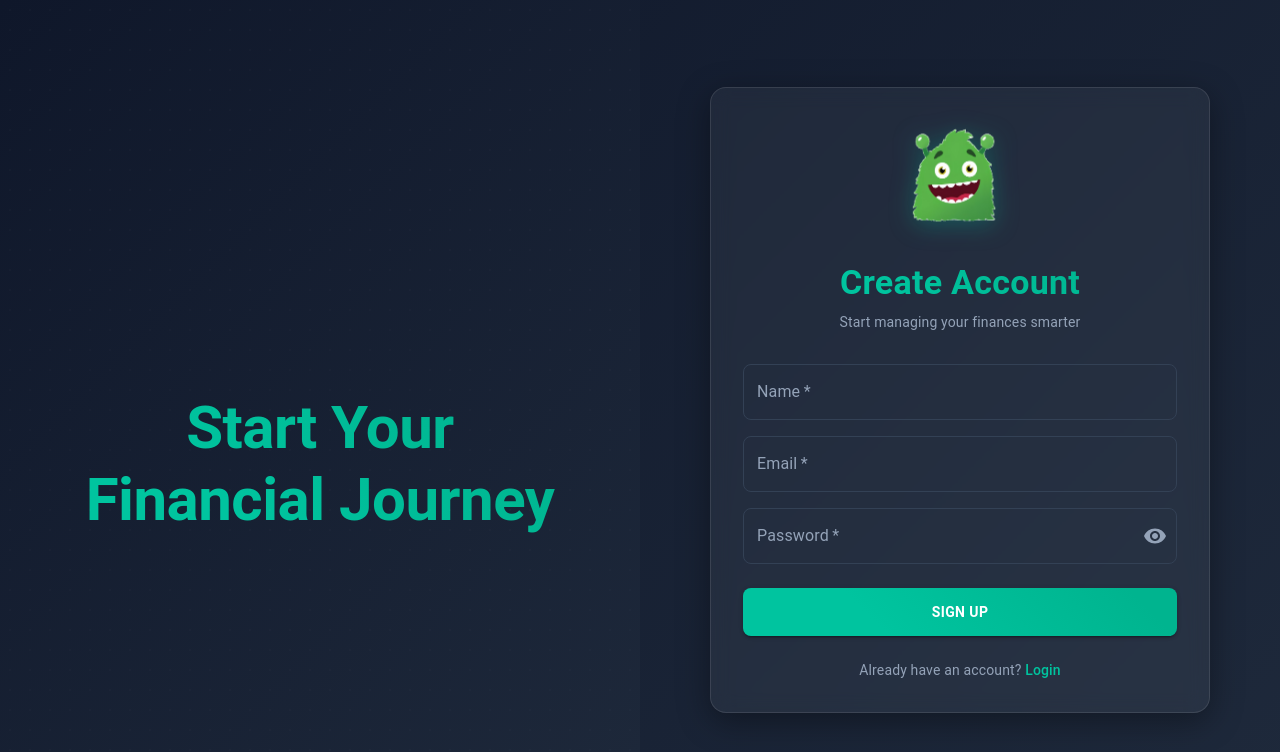
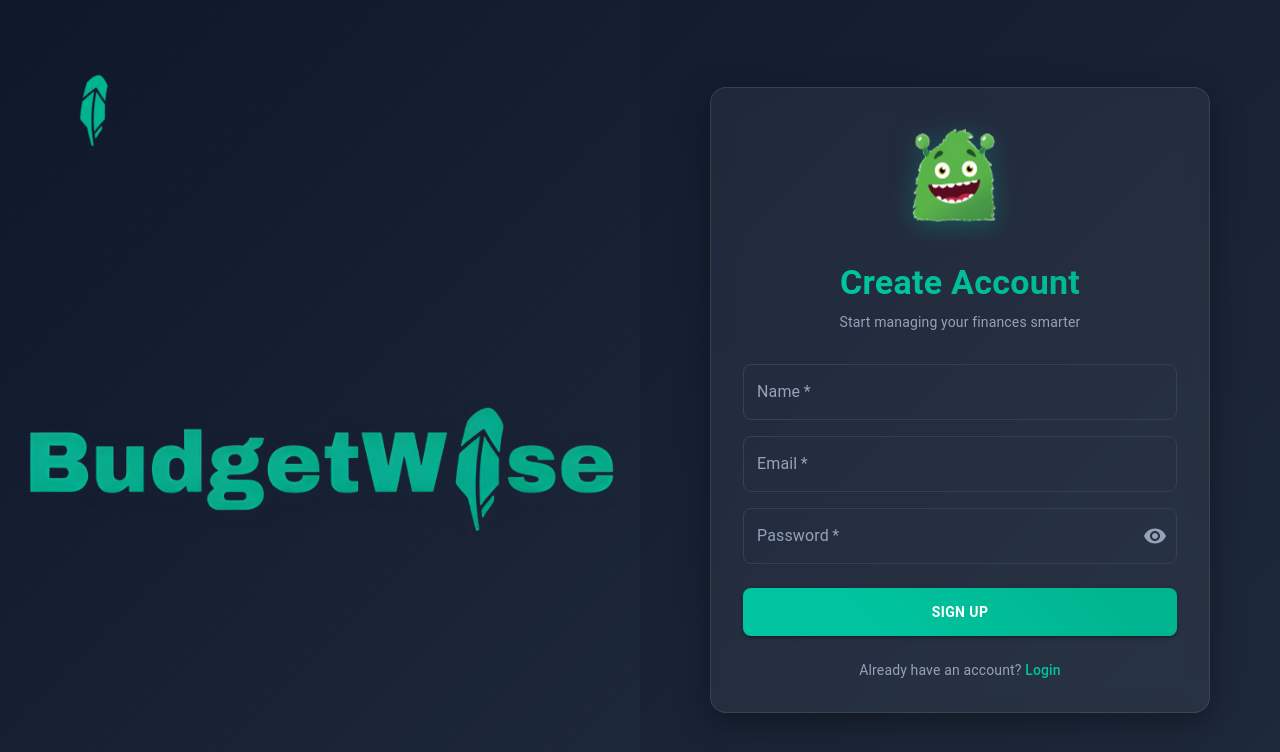
Before and after one commit to WanderingWalnut/SENG401-Final-Project, a React (Vite) app in the folder frontend/BudgetWise/: page /signup in a window 1280 px wide. Shown: the top 752 px of the page. Built offline with nearby package versions, Linux system fonts and the light colour scheme.

Commit message:
added logos

```diff
--- a/frontend/BudgetWise/src/pages/LoginPage.tsx
+++ b/frontend/BudgetWise/src/pages/LoginPage.tsx
@@ -18,6 +18,8 @@ import { useNavigate } from "react-router-dom";
 import { motion } from "framer-motion";
 import { Visibility, VisibilityOff } from "@mui/icons-material";
 import Monster from "../assets/monster.png";
+import Logo from "../assets/logo.svg";
+import LogoText from "../assets/logoText.png";
 
 const Login = () => {
   const [formData, setFormData] = useState({
@@ -77,6 +79,37 @@ const Login = () => {
         color: "#E2E8F0",
       }}
     >
+      {/* Clickable Logo */}
+      <Box
+        sx={{
+          position: "absolute",
+          top: 20,
+          left: 20,
+          cursor: "pointer",
+          zIndex: 1000,
+          opacity: 1,
+          transition: "opacity 0.2s ease-in-out, transform 0.2s ease-in-out",
+          transform: "rotate(-30deg)",
+          width: 150,
+          height: "auto",
+          "&:hover": {
+            transform: "rotate(-30deg) scale(1.1)",
+          },
+        }}
+        onClick={() => navigate("/")}
+      >
+        <img
+          src={Logo}
+          alt="Logo"
+          style={{
+            width: "90%",
+            height: "auto",
+            display: "block",
+            pointerEvents: "auto",
+          }}
+        />
+      </Box>
+
       {/* Left Side - Graphic Section (Desktop only) */}
       {!isSmallScreen && (
         <Grid
@@ -110,19 +143,14 @@ const Login = () => {
               p: 8,
             }}
           >
-            <Typography
-              variant="h2"
-              sx={{
-                fontWeight: 700,
-                background: "linear-gradient(45deg, #00C49F 30%, #00b48f 90%)",
-                WebkitBackgroundClip: "text",
-                WebkitTextFillColor: "transparent",
-                textAlign: "center",
-                lineHeight: 1.2,
+            <img
+              src={LogoText}
+              alt="Logo Text"
+              style={{
+                width: "1500px", // Adjust width to fit well
+                height: "auto", // Maintains aspect ratio
               }}
-            >
-              Logo goes here
-            </Typography>
+            />
           </Box>
         </Grid>
       )}
--- a/frontend/BudgetWise/src/pages/SignUpPage.tsx
+++ b/frontend/BudgetWise/src/pages/SignUpPage.tsx
@@ -18,6 +18,8 @@ import { useNavigate } from "react-router-dom";
 import { motion } from "framer-motion";
 import { Visibility, VisibilityOff } from "@mui/icons-material";
 import Monster from "../assets/monster.png";
+import Logo from "../assets/logo.svg";
+import LogoText from "../assets/logoText.png";
 
 const SignUp = () => {
   const [formData, setFormData] = useState({
@@ -78,6 +80,37 @@ const SignUp = () => {
         color: "#E2E8F0",
       }}
     >
+      {/* Clickable Logo */}
+      <Box
+        sx={{
+          position: "absolute",
+          top: 20,
+          left: 20,
+          cursor: "pointer",
+          zIndex: 1000,
+          opacity: 1,
+          transition: "opacity 0.2s ease-in-out, transform 0.2s ease-in-out",
+          transform: "rotate(-30deg)",
+          width: 150,
+          height: "auto",
+          "&:hover": {
+            transform: "rotate(-30deg) scale(1.1)",
+          },
+        }}
+        onClick={() => navigate("/")}
+      >
+        <img
+          src={Logo}
+          alt="Logo"
+          style={{
+            width: "90%",
+            height: "auto",
+            display: "block",
+            pointerEvents: "auto",
+          }}
+        />
+      </Box>
+
       {/* Left Side - Graphic Section (Desktop only) */}
       {!isSmallScreen && (
         <Grid
@@ -111,19 +144,14 @@ const SignUp = () => {
               p: 8,
             }}
           >
-            <Typography
-              variant="h2"
-              sx={{
-                fontWeight: 700,
-                background: "linear-gradient(45deg, #00C49F 30%, #00b48f 90%)",
-                WebkitBackgroundClip: "text",
-                WebkitTextFillColor: "transparent",
-                textAlign: "center",
-                lineHeight: 1.2,
+            <img
+              src={LogoText}
+              alt="Logo Text"
+              style={{
+                width: "1500px", // Adjust width to fit well
+                height: "auto", // Maintains aspect ratio
               }}
-            >
-              Start Your Financial Journey
-            </Typography>
+            />
           </Box>
         </Grid>
       )}
```
Also changed, not shown: frontend/BudgetWise/src/assets/LogoText.png (added), frontend/BudgetWise/src/assets/logo.svg (added).
